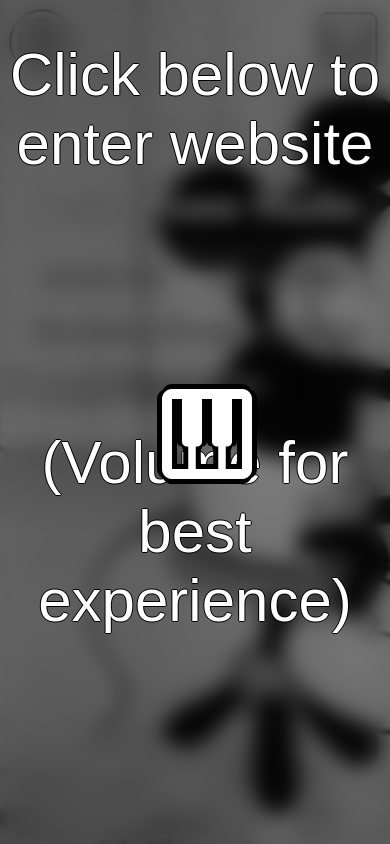
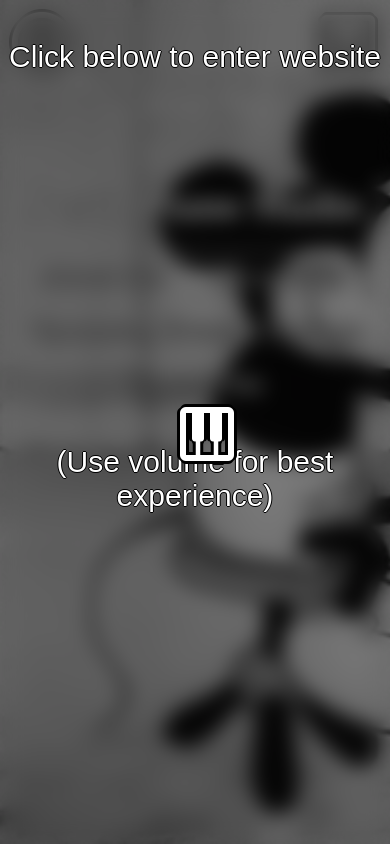
Before and after one commit to jjohnsrepo/piano-company-site, a plain HTML site: page index.html in a window 390 px wide. Drawn offline with nearby package versions, Linux system fonts and the light colour scheme.

Commit message:
fixed spacing issues

```diff
--- a/index.html
+++ b/index.html
@@ -12,7 +12,7 @@
 	  <div id="entryOverlay">
 		<button id="enterButton" class="enterButton">Click below to enter website</button>
 		<span id="entryPiano" class="material-symbols-outlined">piano</span>
-		<button class="enterButton">(Volume for best experience)</button>
+		<button class="enterButton">(Use volume for best experience)</button>
 	  </div>
 	<div class="container">
 		<h1 id = "WTS">Welcome to my studio</h1>
--- a/style.css
+++ b/style.css
@@ -183,6 +183,10 @@ body {
 }
 #aboutMeText{
 	display:none;
+	margin-top: 20px;
+	margin-bottom: 20px;
+	margin-left: 40px;
+	margin-right: 40px;
 }
 
 #recordingsText{
@@ -257,6 +261,33 @@ cursor:grab;
 
 
 @media only screen and (max-width: 870px) {
+
+	#entryPiano{
+		position: absolute;
+		top: 50%;
+		left: 50%;
+		scale:3;
+	}
+	#entryPiano:hover{
+	scale:3.5;
+	transition:.5s;
+	cursor:pointer;
+	}
+
+	.enterButton {
+		font-size: 30px;
+		background:none;
+		color:white;
+		text-shadow: -1px 0 black, 0 1px black, 1px 0 black, 0 -1px black;
+		border: none;
+		margin-top:10%;
+	}
+
+
+
+
+
+
 	.swoop {
 		position: absolute;
 		top: 50%;
```
